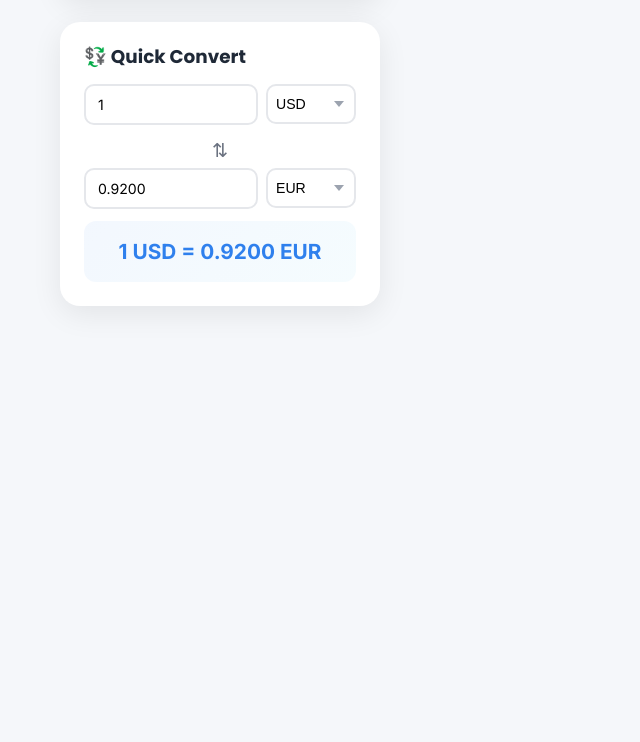
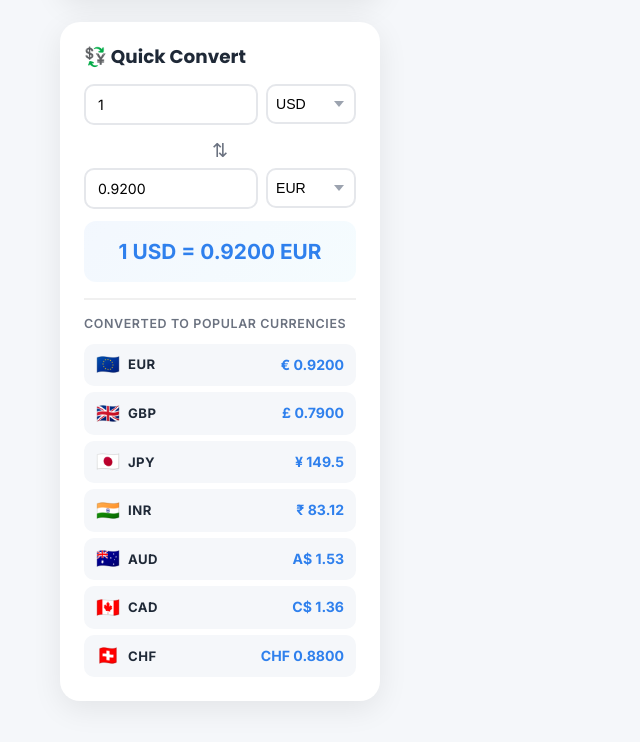
Before and after one commit to ajaygit-002/TravelFlow, a React (Vite) app: page /currencies in a window 1280 px wide. Shown: the part 1020-1762 px from the top of the page, without its empty margins (0-640 px from the left). Built offline with nearby package versions, Linux system fonts and the light colour scheme.

Commit message:
update code

```diff
--- a/src/pages/Currencies.jsx
+++ b/src/pages/Currencies.jsx
@@ -228,6 +228,9 @@ export default function Currencies() {
     };
   }, [filtered]);
 
+  // Popular currencies for quick multi-convert
+  const popularCodes = ['USD', 'EUR', 'GBP', 'JPY', 'INR', 'AUD', 'CAD', 'CHF'];
+
   // Converter
   const convertedValue = useMemo(() => {
     const fromRate = currencies.find((c) => c.code === convertFrom)?.rate || 1;
@@ -235,6 +238,28 @@ export default function Currencies() {
     const amt = parseFloat(convertAmount) || 0;
     return ((amt / fromRate) * toRate).toFixed(4);
   }, [convertAmount, convertFrom, convertTo]);
+
+  // Multi-currency quick convert results
+  const quickConvertResults = useMemo(() => {
+    const amt = parseFloat(convertAmount) || 0;
+    if (amt <= 0) return [];
+    const fromRate = currencies.find((c) => c.code === convertFrom)?.rate || 1;
+    return popularCodes
+      .filter((code) => code !== convertFrom)
+      .map((code) => {
+        const target = currencies.find((c) => c.code === code);
+        if (!target) return null;
+        const converted = (amt / fromRate) * target.rate;
+        return {
+          code: target.code,
+          flag: target.flag,
+          symbol: target.symbol,
+          name: target.name,
+          value: converted,
+        };
+      })
+      .filter(Boolean);
+  }, [convertAmount, convertFrom]);
 
   // ===== DETAIL PANEL — SMOOTH OPEN =====
   const handleSelect = useCallback((currency) => {
@@ -380,6 +405,7 @@ export default function Currencies() {
                     onChange={(e) => setConvertAmount(e.target.value)}
                     min="0"
                     step="any"
+                    placeholder="Enter amount"
                   />
                   <select
                     value={convertFrom}
@@ -409,6 +435,29 @@ export default function Currencies() {
                 <div className="converter-result">
                   {convertAmount || '0'} {convertFrom} = {convertedValue} {convertTo}
                 </div>
+
+                {/* Quick Convert to multiple currencies */}
+                {quickConvertResults.length > 0 && (
+                  <div className="quick-convert-multi">
+                    <div className="quick-convert-heading">Converted to popular currencies</div>
+                    <div className="quick-convert-list">
+                      {quickConvertResults.map((r) => (
+                        <div className="quick-convert-item" key={r.code}>
+                          <div className="quick-convert-left">
+                            <span className="quick-convert-flag">{r.flag}</span>
+                            <span className="quick-convert-code">{r.code}</span>
+                          </div>
+                          <div className="quick-convert-value">
+                            {r.symbol}{' '}
+                            {r.value < 1
+                              ? r.value.toFixed(4)
+                              : r.value.toLocaleString(undefined, { maximumFractionDigits: 2 })}
+                          </div>
+                        </div>
+                      ))}
+                    </div>
+                  </div>
+                )}
               </div>
             </div>
 
--- a/src/styles/currencies.css
+++ b/src/styles/currencies.css
@@ -294,6 +294,70 @@
   color: var(--primary-blue);
   word-break: break-word;
   overflow-wrap: break-word;
+}
+
+/* Quick Convert Multi-Currency Results */
+.quick-convert-multi {
+  margin-top: 16px;
+  border-top: 2px solid #f0f0f0;
+  padding-top: 14px;
+}
+
+.quick-convert-heading {
+  font-size: 0.78rem;
+  text-transform: uppercase;
+  letter-spacing: 0.6px;
+  color: var(--gray);
+  font-weight: 600;
+  margin-bottom: 10px;
+}
+
+.quick-convert-list {
+  display: flex;
+  flex-direction: column;
+  gap: 6px;
+}
+
+.quick-convert-item {
+  display: flex;
+  justify-content: space-between;
+  align-items: center;
+  padding: 10px 12px;
+  border-radius: 10px;
+  background: var(--background, #f8fafc);
+  transition: all 0.3s cubic-bezier(0.23, 1, 0.32, 1);
+}
+
+.quick-convert-item:hover {
+  background: linear-gradient(135deg, rgba(47, 128, 237, 0.07), rgba(86, 204, 242, 0.07));
+  transform: translateX(4px);
+  box-shadow: 0 2px 8px rgba(47, 128, 237, 0.1);
+}
+
+.quick-convert-left {
+  display: flex;
+  align-items: center;
+  gap: 8px;
+}
+
+.quick-convert-flag {
+  font-size: 1.2rem;
+  line-height: 1;
+}
+
+.quick-convert-code {
+  font-size: 0.82rem;
+  font-weight: 700;
+  color: var(--dark);
+  letter-spacing: 0.5px;
+}
+
+.quick-convert-value {
+  font-size: 0.88rem;
+  font-weight: 700;
+  color: var(--primary-blue);
+  text-align: right;
+  word-break: break-word;
 }
 
 /* ===== RIGHT SIDE: 3D CARD GRID ===== */
```
